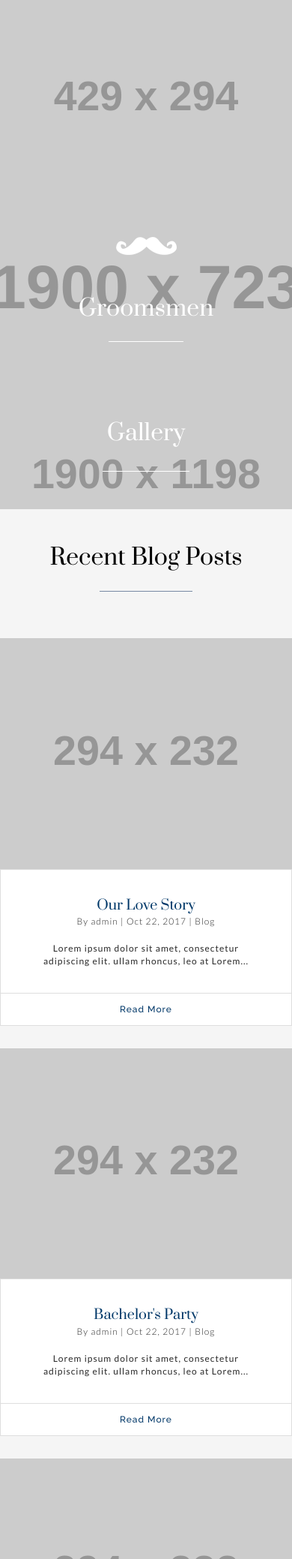
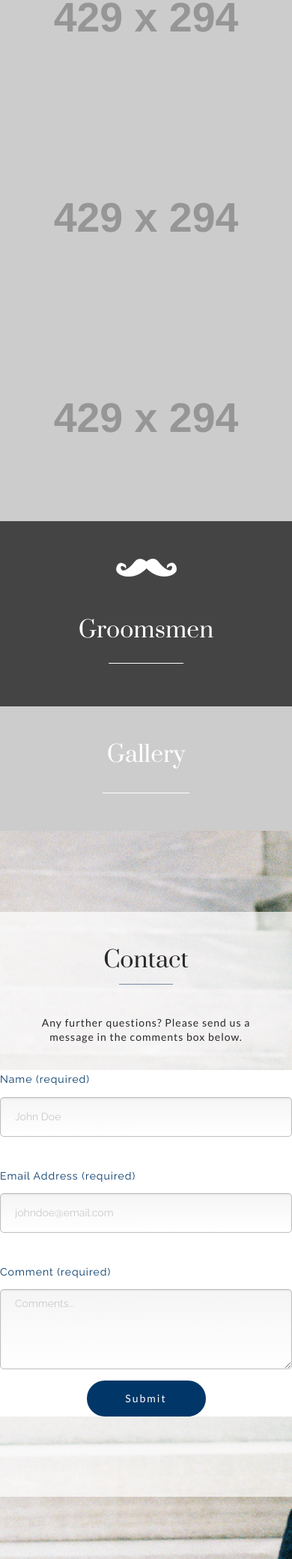
Before and after one commit to broxeph/kylex, a Django app: page / in a window 390 px wide. Shown: the part 4421-6500 px from the top of the page at 75% size. Run offline with Django 3.2, Linux system fonts and the light colour scheme; grey boxes labelled with a size stand in for pictures from a placeholder-image service; some libraries are stand-ins or nearby versions.

Commit message:
Add photos, responsive layout tweaks

```diff
--- a/kylex/static/css/style.css
+++ b/kylex/static/css/style.css
@@ -704,8 +852,7 @@ BRIDESMAIDS GALLERY
   margin-top: 0;
   padding-top: 5.125rem;
   height: 723px;
-  background: url("http://placehold.it/1900x723/f0f0f0") center top no-repeat;
-  background-size: cover;
+  background-color: #ccc;
   position: relative;
 }
 #bridesmaid-gallery h2 {
@@ -732,8 +879,7 @@ GROOMSMEN GALLERY
   margin-top: 0;
   padding-top: 5.375rem;
   height: 723px;
-  background: url("http://placehold.it/1900x723/333333") center top no-repeat;
-  background-size: cover;
+  background-color: #444;
   position: relative;
 }
 #groomsmen-gallery h2 {
@@ -759,8 +905,7 @@ COUPLE GALLERY
 #couple-gallery {
   width: 100%;
   height: 1198px;
-  background: url("http://placehold.it/1900x1198") center top no-repeat;
-  background-size: cover;
+  background-color: #ccc;
   padding-top: 5.375rem;
   text-align: center;
   position: relative;
@@ -951,251 +1096,6 @@ COUPLE GALLERY
 
 .couple-mobile-slider-wrap {
   display: none;
-}
-
-/*--------------------------------------------------------------
-RECENT POSTS
---------------------------------------------------------------*/
-#recent-posts {
-  width: 100%;
-  height: 865px;
-  background: #f5f5f5;
-  padding-top: 8.1875rem;
-  position: relative;
-  z-index: 2;
-}
-#recent-posts h2 {
-  color: #000;
-}
-#recent-posts h2:after {
-  width: 124px;
-  margin-left: -62px;
-  bottom: 6px;
-}
-#recent-posts .blog-posts-wrap {
-  margin: 3.5rem auto 0;
-}
-#recent-posts .blog-post {
-  float: left;
-}
-#recent-posts .blog-post .post-text {
-  background: #fff;
-  border: 1px solid #dedede;
-}
-#recent-posts .blog-post .post-meta,
-#recent-posts .blog-post p {
-  font-family: "Lato", sans-serif;
-  font-size: 0.75rem;
-  text-align: center;
-  color: #282828;
-}
-#recent-posts .blog-post .post-meta {
-  display: block;
-  font-weight: 300;
-  margin-bottom: 1.125rem;
-  letter-spacing: 1px;
-}
-#recent-posts .blog-post p {
-  font-weight: 400;
-  letter-spacing: 1px;
-  padding: 0 45px;
-  line-height: 17px;
-  margin-bottom: 2.125rem;
-}
-#recent-posts .blog-post .read-more {
-  display: block;
-  font-family: "Raleway", "Helvetica Neue", "Helvetica", Helvetica, Arial, sans-serif;
-  font-size: 0.75rem;
-  font-weight: 500;
-  color: #003768;
-  text-align: center;
-  line-height: 1;
-  padding: 15px 5px;
-  border-top: 1px solid #dedede;
-  text-transform: capitalize;
-  letter-spacing: 1px;
-}
-
-body.home #recent-posts .blog-posts-wrap {
-  width: 960px;
-}
-body.home .blog-post {
-  position: relative;
-  opacity: 0;
-  -webkit-transition: all 1s ease-in-out;
-  -moz-transition: all 1s ease-in-out;
-  -ms-transition: all 1s ease-in-out;
-  -o-transition: all 1s ease-in-out;
-  transition: all 1s ease-in-out;
-}
-body.home .blog-post:first-child {
-  left: -100px;
-}
-body.home .blog-post:first-child.on-screen {
-  opacity: 1;
-  left: 0;
-}
-body.home .blog-post:first-child + .blog-post {
-  top: 100px;
-}
-body.home .blog-post:first-child + .blog-post.on-screen {
-  opacity: 1;
-  top: 0;
-}
-body.home .blog-post:first-child + .blog-post + .blog-post {
-  left: 100px;
-}
-body.home .blog-post:first-child + .blog-post + .blog-post.on-screen {
-  opacity: 1;
-  left: 0;
-}
-
-/*--------------------------------------------------------------
-RSVP SECTION
---------------------------------------------------------------*/
-#rsvp {
-  width: 100%;
-  height: 973px;
-  background: url("http://placehold.it/1900x973/eeeeee") center top no-repeat;
-  background-size: cover;
-  padding-top: 7.5rem;
-  position: relative;
-  z-index: 2;
-}
-#rsvp h2 {
-  color: #282828;
-  padding-bottom: 1.25rem;
-}
-#rsvp h2:after {
-  width: 72px;
-  margin-left: -36px;
-}
-
-.rsvp-form-wrap {
-  background: #fff;
-  width: 663px;
-  height: 732px;
-  margin: 0 auto;
-  padding-top: 5rem;
-  position: relative;
-  top: 100px;
-  opacity: 0;
-  -webkit-transition: all 1s ease-in-out;
-  -moz-transition: all 1s ease-in-out;
-  -ms-transition: all 1s ease-in-out;
-  -o-transition: all 1s ease-in-out;
-  transition: all 1s ease-in-out;
-}
-.rsvp-form-wrap.on-screen {
-  top: 0;
-  opacity: 1;
-}
-.rsvp-form-wrap form {
-  background: #fff;
-  width: 328px;
-  margin: 0 auto;
-}
-.rsvp-form-wrap .large-12:first-child {
-  margin-bottom: 1.5rem;
-}
-.rsvp-form-wrap .large-12:first-child + .large-12 {
-  margin-bottom: 3px;
-}
-
-.rsvp-desc {
-  text-align: center;
-  color: #818181;
-  width: 326px;
-  margin: 1.3125rem auto 3.4375rem;
-  font-family: "Lato", sans-serif;
-  font-size: 0.875rem;
-  line-height: 19px;
-  letter-spacing: 1px;
-}
-
-/*--------------------------------------------------------------
-SCHEDULE SECTION
---------------------------------------------------------------*/
-#schedule {
-  width: 100%;
-  height: 980px;
-  background: url("/static/img/barley-sheaf-outside.jpg") center top no-repeat;
-  background-size: cover;
-  padding-top: 7.875rem;
-  position: relative;
-  z-index: 2;
-}
-#schedule h2 {
-  color: black;
-  padding-bottom: 1.1875rem;
-}
-#schedule h2:after {
-  width: 84px;
-  margin-left: -42px;
-}
-#schedule .row {
-  max-width: 600px;
-}
-#schedule .large-6 {
-  text-align: center;
-  margin-top: 4.8125rem;
-  max-width: 300px;
-}
-#schedule .large-6 > strong {
-  display: block;
-  font-family: "Prata", serif;
-  font-size: 1.125rem;
-  font-weight: normal;
-  color: black;
-  margin-bottom: 1.25rem;
-}
-#schedule .large-6 > img {
-  -moz-border-radius: 50%;
-  -webkit-border-radius: 50%;
-  border-radius: 50%;
-  border: 6px solid #f3f3f3;
-}
-#schedule .large-6 p {
-  font-family: "Lato", sans-serif;
-  font-size: 0.75rem;
-  font-weight: 400;
-  color: black;
-  letter-spacing: 1px;
-  margin-top: 1.5625rem;
-  margin-bottom: 0;
-  line-height: 18px;
-}
-#schedule .large-6 p + p {
-  margin-top: 1.1875rem;
-}
-#schedule .large-6 a {
-  font-weight: 700;
-  color: black;
-  text-decoration: underline;
-}
-#schedule .large-6 a:hover {
-  text-decoration: none;
-}
-
-.schedule-content-wrap {
-  background: #fff;
-  width: 663px;
-  height: 732px;
-  margin: 0 auto;
-  padding-top: 5rem;
-  position: relative;
-  right: -100px;
-  opacity: 0;
-  -webkit-transition: all 1s ease-in-out;
-  -moz-transition: all 1s ease-in-out;
-  -ms-transition: all 1s ease-in-out;
-  -o-transition: all 1s ease-in-out;
-  transition: all 1s ease-in-out;
-}
-.schedule-content-wrap.on-screen {
-  right: 0;
-  opacity: 1;
-  background-color: rgba(255, 255, 255, 0.7);
 }
 
 /*--------------------------------------------------------------
@@ -1204,7 +1104,7 @@ CONTACT SECTION
 #contact {
   width: 100%;
   height: 976px;
-  background: url("http://placehold.it/1900x976/eeeeee") center top no-repeat;
+  background: url("/static/img/pillar.jpg") center top no-repeat;
   background-size: cover;
   padding-top: 6.75rem;
   position: relative;
@@ -1228,6 +1128,7 @@ CONTACT SECTION
   position: relative;
   left: -100px;
   opacity: 0;
+  background-color: rgba(255, 255, 255, 0.7);
   -webkit-transition: all 1s ease-in-out;
   -moz-transition: all 1s ease-in-out;
   -ms-transition: all 1s ease-in-out;
--- a/kylex/static/js/scripts.js
+++ b/kylex/static/js/scripts.js
@@ -11,7 +11,7 @@ $(document).ready(function(){
 
   var winWidth = $(window).width(), winHeight = $(window).height(), resizeTimer;
 
-  var weddDay = new Date(2019, 9, 21);// YYYY, M, D -- no leading zeros
+  var weddDay = new Date(2019, 9-1, 21);// YYYY, M, D -- no leading zeros
   $('#default-countdown').countdown({until: weddDay, format: 'YOD'});
 
   var navItems = $('header nav').html();// Get navigation links from main menu
--- a/templates/home.html
+++ b/templates/home.html
@@ -72,7 +72,12 @@
 	<section id="rsvp">
 		<div class="rsvp-form-wrap">
 			<h2>Our Story</h2>
-			<p class="rsvp-desc">Come and join our wedding party Lorem ipsum dolor sit amet,consectetur adipiscing elit. Nunc felectus placerat.</p>
+			<p class="rsvp-desc">
+        Lorem ipsum dolor sit amet, consectetur adipiscing elit. Fusce fringilla sollicitudin mi non fringilla. Nulla at est sed neque accumsan maximus. Donec ut pellentesque nulla. Proin efficitur mi arcu, luctus sagittis eros maximus id. Aliquam erat volutpat. Aenean non lacinia ligula. Nunc semper efficitur metus, sit amet pharetra dui commodo nec. Curabitur augue ipsum, malesuada quis ultrices eget, fringilla eget mi. Suspendisse potenti. Nunc convallis consectetur nisi ac ullamcorper. Curabitur nec viverra est. Curabitur ante turpis, efficitur eu luctus volutpat, ultrices at lacus. Vivamus vitae interdum nibh. Nullam congue ligula sed lobortis mattis. Ut pulvinar aliquam elit, a volutpat risus. Praesent dolor felis, facilisis tempor diam a, pretium elementum neque.
+      </p>
+			<p class="rsvp-desc">
+        Vivamus aliquet scelerisque lectus, vel sagittis tellus fermentum non. In vitae ipsum non sem efficitur iaculis. Cras vitae arcu nec tortor lobortis tincidunt. In porta turpis sed neque congue varius. Morbi gravida facilisis finibus. Duis commodo lectus sem, sit amet tempor metus dapibus at. Phasellus neque lectus, hendrerit at eleifend a, porta ac enim. Sed nec eleifend felis.
+      </p>
 		</div><!-- End .rsvp-form-wrap -->
 	</section><!-- End #rsvp -->
 
@@ -89,7 +94,6 @@
 			<div class="row">
 				<div class="columns large-6">
 					<strong><br>Bridal Shower</strong>
-					<img src="http://placehold.it/175x175" alt="">
 					<div class="event-details">
 						<p>16:00h - 17:00<br>
 						5281 York Road<br>
@@ -100,7 +104,6 @@
 				</div><!-- End .columns.large-6 -->
 				<div class="columns large-6">
 					<strong>Ceremony &<br>Reception</strong>
-					<img src="http://placehold.it/175x175" alt="">
 					<div class="event-details">
 						<p>16:00h - 17:00<br>
 						5281 York Road<br>
@@ -234,50 +285,6 @@
 		<a id="gallery-launcher" href="#">Click to view gallery</a>
 		<div class="couple-mobile-slider-wrap"><div class="couple-mobile-slider"></div></div>
 	</section><!-- End #couple-gallery -->
-
-	<!-- Recent posts section -->
-	<section id="recent-posts">
-		<h2>Recent Blog Posts</h2>
-		<div class="blog-posts-wrap">
-
-			<!-- begin blog post -->
-			<div class="blog-post columns large-4 medium-4 small-12">
-				<img src="http://placehold.it/294x232" alt="">
-				<div class="post-text">
-					<h3>Our Love Story</h3>
-					<span class="post-meta">By admin | Oct 22, 2017  |  Blog</span>
-					<p>Lorem ipsum dolor sit amet, consectetur adipiscing elit. ullam rhoncus, leo at Lorem...</p>
-					<a href="single.html" class="read-more">Read more</a>
-				</div>
-			</div>
-			<!-- end blog post -->
-
-			<!-- begin blog post -->
-			<div class="blog-post columns large-4 medium-4 small-12">
-				<img src="http://placehold.it/294x232" alt="">
-				<div class="post-text">
-					<h3>Bachelor's Party</h3>
-					<span class="post-meta">By admin | Oct 22, 2017  |  Blog</span>
-					<p>Lorem ipsum dolor sit amet, consectetur adipiscing elit. ullam rhoncus, leo at Lorem...</p>
-					<a href="single.html" class="read-more">Read more</a>
-				</div>
-			</div>
-			<!-- end blog post -->
-
-			<!-- begin blog post -->
-			<div class="blog-post columns large-4 medium-4 small-12">
-				<img src="http://placehold.it/294x232" alt="">
-				<div class="post-text">
-					<h3>Bridal Party</h3>
-					<span class="post-meta">By admin | Oct 22, 2017  |  Blog</span>
-					<p>Lorem ipsum dolor sit amet, consectetur adipiscing elit. ullam rhoncus, leo at Lorem...</p>
-					<a href="single.html" class="read-more">Read more</a>
-				</div>
-			</div>
-			<!-- end blog post -->
-
-		</div><!-- End .blog-posts-wrap -->
-	</section><!-- End #recent-posts -->
 
 	<!-- Contact section -->
 	<section id="contact">
```
Also changed, not shown: other parts of kylex/static/css/style.css (+183 -14 lines), other parts of templates/home.html (+48 -0 lines), kylex/static/img/cheers.jpg (added), kylex/static/img/our-story.jpg (added), kylex/static/img/pillar.jpg (added).
